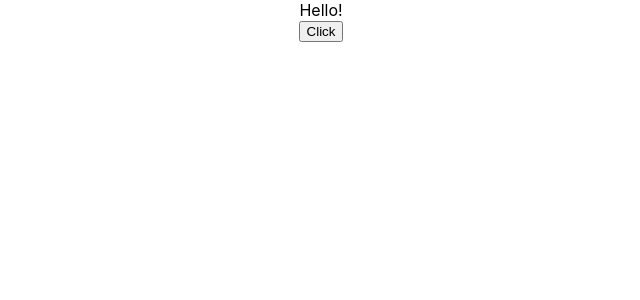
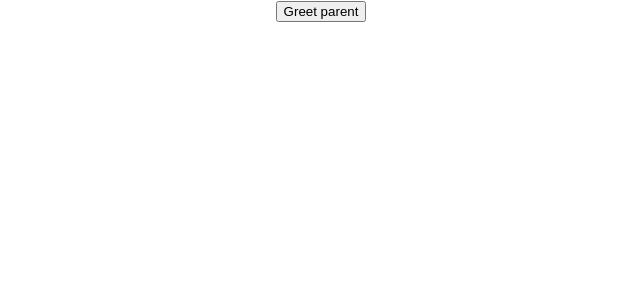
Before and after one commit to DanielBrito/react-js-studies, a React (Create React App) app in the folder hello-world/: page / in a window 1280 px wide. Shown: the top 300 px of the page, without its empty margins (319-959 px from the left). Built offline with nearby package versions, Linux system fonts and the light colour scheme.

Commit message:
Methods as props

```diff
--- a/hello-world/src/App.js
+++ b/hello-world/src/App.js
@@ -9,12 +9,15 @@
 import FunctionClick from './components/FunctionClick'
 import ClassClick from './components/ClassClick';
 import EventBind from './components/EventBind';
+import ParentComponent from './components/ParentComponent';
 
 function App() {
   return (
     <div className="App">
 
-      <EventBind/>
+      <ParentComponent/>
+
+      {/* <EventBind/> */}
 
       {/* <FunctionClick/> */}
 
--- /dev/null
+++ b/hello-world/src/components/ChildComponent.js
@@ -0,0 +1,11 @@
+import React from 'react'
+
+function ChildComponent(props) {
+    return (
+        <div>
+            <button onClick={() => props.greetHandler('Child')}>Greet parent</button>
+        </div>
+    )
+}
+
+export default ChildComponent
--- /dev/null
+++ b/hello-world/src/components/ParentComponent.js
@@ -0,0 +1,29 @@
+import React, { Component } from 'react'
+import ChildComponent from './ChildComponent'
+
+class ParentComponent extends Component {
+
+    constructor(props) {
+        super(props)
+
+        this.state = {
+             parentName: 'Parent'
+        }
+
+        this.greetParent = this.greetParent.bind(this)
+    }
+
+    greetParent(childName){
+        alert(`Hello, ${this.state.parentName}! I'm your ${childName}!`)
+    }
+
+    render() {
+        return (
+            <div>
+                <ChildComponent greetHandler={this.greetParent}/>
+            </div>
+        )
+    }
+}
+
+export default ParentComponent
```
